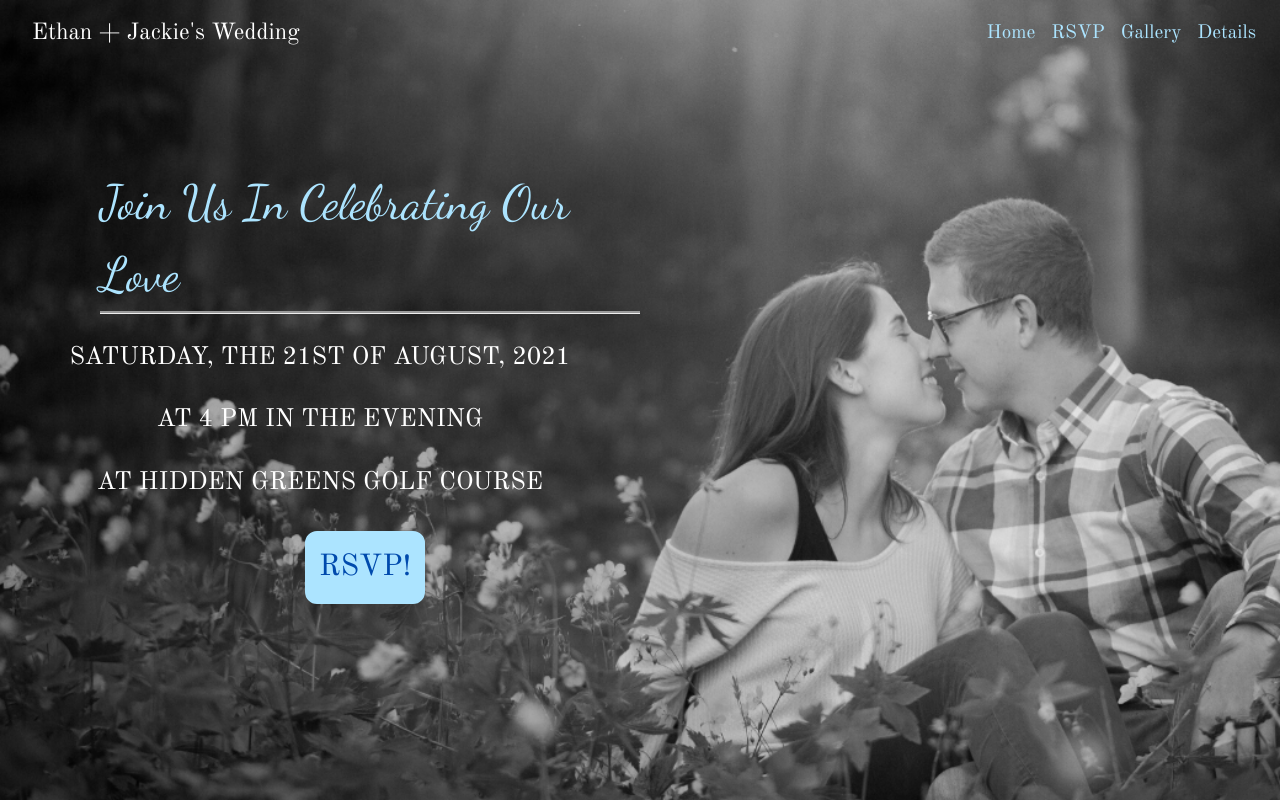
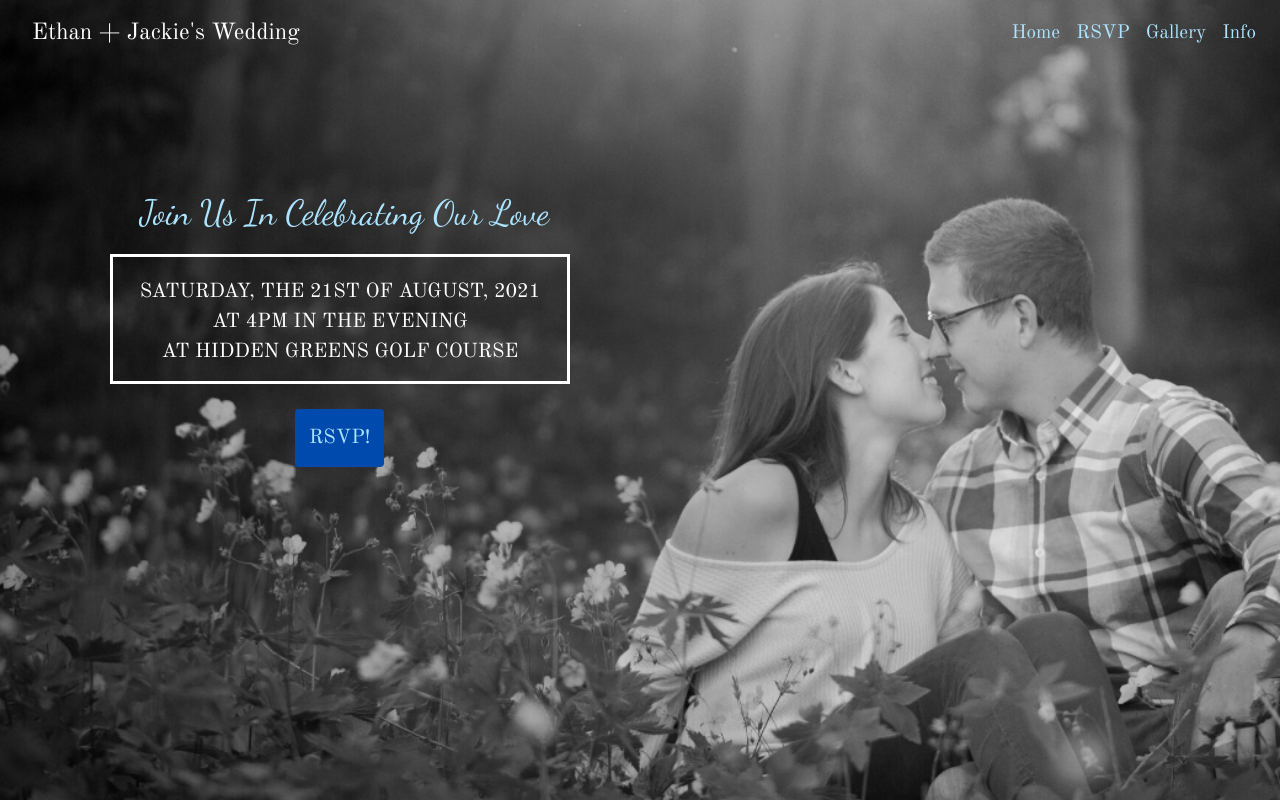
Before and after one commit to bettet01/Wedding-RSVP-Site, a React (Create React App) app: page / in a window 1280 px wide. Built offline with nearby package versions, Linux system fonts and the light colour scheme.

Commit message:
added frames everywhere

```diff
--- a/src/App.tsx
+++ b/src/App.tsx
@@ -5,7 +5,7 @@ import { BrowserRouter as Router, Route, Link, Switch } from "react-router-dom";
 import NavBar from "./components/subcomponents/NavBar/index";
 import Homepage from "./components/pages/Homepage";
 import Gallery from "./components/pages/Gallery";
-import Details from "./components/pages/Details";
+import Info from "./components/pages/Info";
 import Admin from "./components/pages/Admin";
 
 function App() {
@@ -23,8 +23,8 @@ function App() {
           <Route path="/gallery">
             <Gallery></Gallery>
           </Route>
-          <Route path="/details">
-            <Details></Details>
+          <Route path="/info">
+            <Info></Info>
           </Route>
           <Route path="/admin">
             <Admin></Admin>
--- a/src/components/pages/Details/index.tsx
+++ /dev/null
@@ -1,14 +0,0 @@
-import "./index.css";
-import React, { useEffect, useState } from "react";
-import ReactMomentCountDown from "react-moment-countdown";
-import moment from 'moment';
-
-const Details = () => {
-  return (
-    <div>
-      <ReactMomentCountDown style={{color: 'white'}} toDate={moment('Sat 21 Aug 2021 16:00:00')} targetFormatMask='MM:DD:HH:mm:ss' />
-    </div>
-  );
-};
-
-export default Details;
--- a/src/components/pages/Gallery/index.css
+++ b/src/components/pages/Gallery/index.css
@@ -1,9 +1,14 @@
 @import url("https://fonts.googleapis.com/css2?family=Dancing+Script&display=swap");
 
 .wedding {
-    font-family: 'Dancing Script', cursive;
-    text-align: center;
-    color: white;
-    font-size: 48px;
-    margin-top: 20px;
+  font-family: "Dancing Script", cursive;
+  color: #ace4ff;
+  font-size: 35px;
+  margin-top: 20px;
+  border-color: white;
+  border-style: solid;
+  width: 400px;
+  text-align: center;
+  max-width: 500px;
+  margin: auto;
 }
--- a/src/components/pages/Gallery/index.tsx
+++ b/src/components/pages/Gallery/index.tsx
@@ -4,7 +4,7 @@ import "./index.css";
 const Gallery = () => {
   return (
     <div>
-      <header className="wedding">Wedding Photos To Come!</header>
+          <header className="wedding">Wedding Photos To Come!</header>
     </div>
   );
 };
--- a/src/components/pages/Homepage/index.css
+++ b/src/components/pages/Homepage/index.css
@@ -1,33 +1,42 @@
 @import url("https://fonts.googleapis.com/css2?family=Dancing+Script&display=swap");
 @import url("https://fonts.googleapis.com/css2?family=Old+Standard+TT&display=swap");
 
+#borderhome {
+    border-style: solid;
+    border-color:white;
+    width: 460px;
+    height: 130px;
+}
+
 .header {
+    padding-top: 120px;
     font-family: 'Dancing Script', cursive;
-    margin-left: 100px;
+    margin-left: 55px;
     color: #ace4ff;
-    font-size: 48px;
-    margin-top: 100px;
-    border-bottom-style: groove;
+    font-size: 35px;
+    padding-bottom: 5px;
 }
 
 .subheader {
     color: white;
-    margin-left: 200px;
-    margin-top: 25px;
-    font-size: 25px;
-    justify-content: center;
+    margin-left: -150px;
+    font-size: 20px;
+    text-align: center;
     font-family: 'Old Standard TT', serif;
+    padding-bottom: 20px;
+    margin: 10px;
+    padding-top: 20px;
 }
 
 .linkrsvp {
-    color: #004aad;
+    color: #ace4ff;
     font-family: 'Old Standard TT', serif;
-    margin-top: 30px;
-    margin-left: 290px;
-    font-size: 30px;
+    margin-top: 15px;
+    margin-left: 195px;
+    font-size: 20px;
     padding: 12px;
-    background-color: #ace4ff;
+    background-color: #004aad;
     border-style: solid;
-    border-radius: 12px;
-    border-color: #ace4ff;
+    border-radius: 4px;
+    border-color: #004aad;
 }
--- a/src/components/pages/Homepage/index.tsx
+++ b/src/components/pages/Homepage/index.tsx
@@ -4,23 +4,27 @@ import Col from "react-bootstrap/Col";
 import Row from "react-bootstrap/Row";
 import Button from "react-bootstrap/Button";
 import { Link } from "react-router-dom";
+import Container from "react-bootstrap/Container";
 
 const Homepage = () => {
   return (
     <div>
+      <Container>
         <Col md={6}>
           <Row>
             <header className="header">Join Us In Celebrating Our Love</header>
           </Row>
           <div>
-          <Row className="subheader">SATURDAY, THE 21ST OF AUGUST, 2021</Row>
-          <Row className="subheader">AT 4 PM IN THE EVENING</Row>
-          <Row className="subheader">AT HIDDEN GREENS GOLF COURSE</Row>
+            <p id="borderhome" className="subheader">
+              SATURDAY, THE 21ST OF AUGUST, 2021 <br /> AT 4PM IN THE EVENING
+              <br /> AT HIDDEN GREENS GOLF COURSE
+            </p>
           </div>
           <Link to="/rsvp">
             <Button bsPrefix="linkrsvp">RSVP!</Button>
           </Link>
         </Col>
+      </Container>
       <Col md={6}></Col>
     </div>
   );
--- /dev/null
+++ b/src/components/pages/Info/index.css
@@ -0,0 +1,56 @@
+@import url("https://fonts.googleapis.com/css2?family=Old+Standard+TT&display=swap");
+@import url("https://fonts.googleapis.com/css2?family=Dancing+Script&display=swap");
+
+.countdown {
+    font-size: 30px;
+    font-family: 'Old Standard TT', serif;
+    margin-left: -70px;
+    margin-top: 80px;
+    border-color: #004aad;
+    border-style: solid;
+    padding: 5px;
+}
+
+.wedding-countdown {
+    font-size: 35px;
+    padding-top: 35px;
+    margin-left: -100px;
+    color: #ace4ff;
+    font-family: 'Dancing Script', cursive;
+}
+
+.detail {
+    font-size: 35px;
+    color: #ace4ff;
+    font-family: 'Dancing Script', cursive;
+    padding-top: 35px;
+    margin-left: -50px;
+}
+
+.detailed {
+    color: white;
+    font-family: 'Old Standard TT', serif;
+    font-size: 22px;
+    padding-top: 10px;
+    margin-left:-150px;
+    border-style: solid;
+    border-color: #004aad;
+    width: 400px;
+    text-align: center;
+}
+
+.linkregistry {
+    color: #ace4ff;
+    font-family: 'Dancing Script', cursive;
+    font-size: 35px;
+    padding-right: 10px;
+    padding-left: 10px;
+    padding-top: 60px;
+    padding-bottom: 60px;
+    background-color: #004aad;
+    border-style: solid;
+    border-color: #004aad;
+    margin-left: -100px;
+    margin-top: 25px;
+    text-decoration: underline;
+}
--- /dev/null
+++ b/src/components/pages/Info/index.tsx
@@ -0,0 +1,61 @@
+import "./index.css";
+import React, { useEffect, useState } from "react";
+import ReactMomentCountDown from "react-moment-countdown";
+import moment from "moment";
+import Col from "react-bootstrap/Col";
+import Row from "react-bootstrap/Row";
+import Container from "react-bootstrap/Container";
+import Button from "react-bootstrap/Button";
+import { Link } from "react-router-dom";
+
+const Info = () => {
+  return (
+    <div>
+      <Container>
+        <Row>
+          <Col lg={4}>
+            <header className="detail">Wedding Details</header>
+            <p className="detailed">
+              Event Date: August 21st, 2021
+              <br />
+              Ceremony Start Time: 4:00 PM
+              <br />
+              Location: Hidden Greens Golf Course
+              <br />
+              12977 200th St E
+              <br />
+              Hastings, MN 55033
+              <br />
+              Reception At Ceremony Venue
+              <br />
+              Formal Attire
+            </p>
+          </Col>
+          <Col lg={4}>
+            <header className="wedding-countdown">The "I Do" Countdown</header>
+            <ReactMomentCountDown
+              className="countdown"
+              style={{ color: "white" }}
+              toDate={moment("Sat 21 Aug 2021 16:00:00")}
+              targetFormatMask="MM:DD:HH:mm:ss"
+            />
+            <header></header>
+            <Link to="/">
+              <Button bsPrefix="linkregistry">Access Registry Here!</Button>
+            </Link>
+          </Col>
+          <Col></Col>
+          <Col></Col>
+        </Row>
+        <Row>
+          <Col lg={4}></Col>
+          <Col lg={4}></Col>
+          <Col></Col>
+          <Col></Col>
+        </Row>
+      </Container>
+    </div>
+  );
+};
+
+export default Info;
--- a/src/components/subcomponents/NavBar/index.tsx
+++ b/src/components/subcomponents/NavBar/index.tsx
@@ -22,7 +22,7 @@ const NavBar = () => {
               <Link className="gallery" to="/gallery">Gallery</Link>
             </Nav.Link>
             <Nav.Link>
-              <Link className="details" to="/details">Details</Link>
+              <Link className="details" to="/info">Info</Link>
             </Nav.Link>
           </Nav>
         </Navbar.Collapse>
```
Also changed, not shown: src/components/pages/Details/index.css (deleted). Lines whose indentation alone changed are shown as unchanged.
